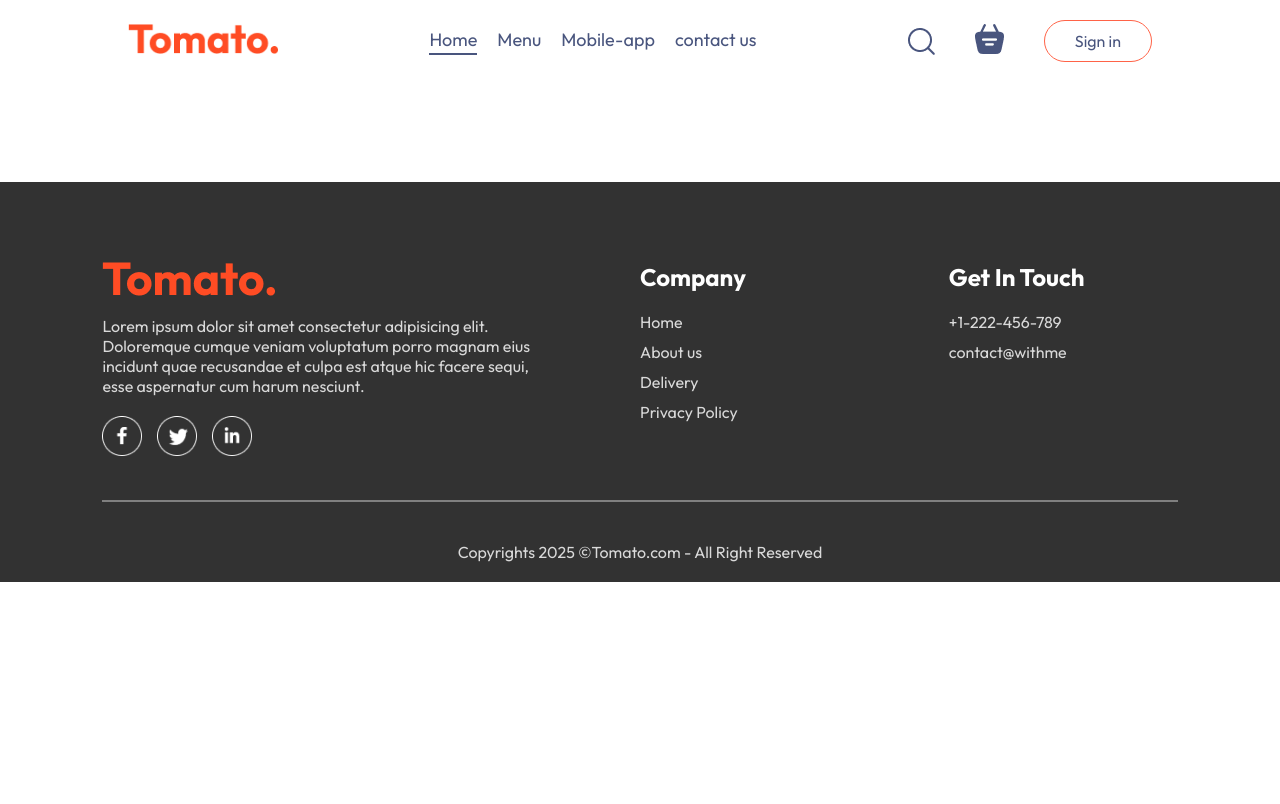
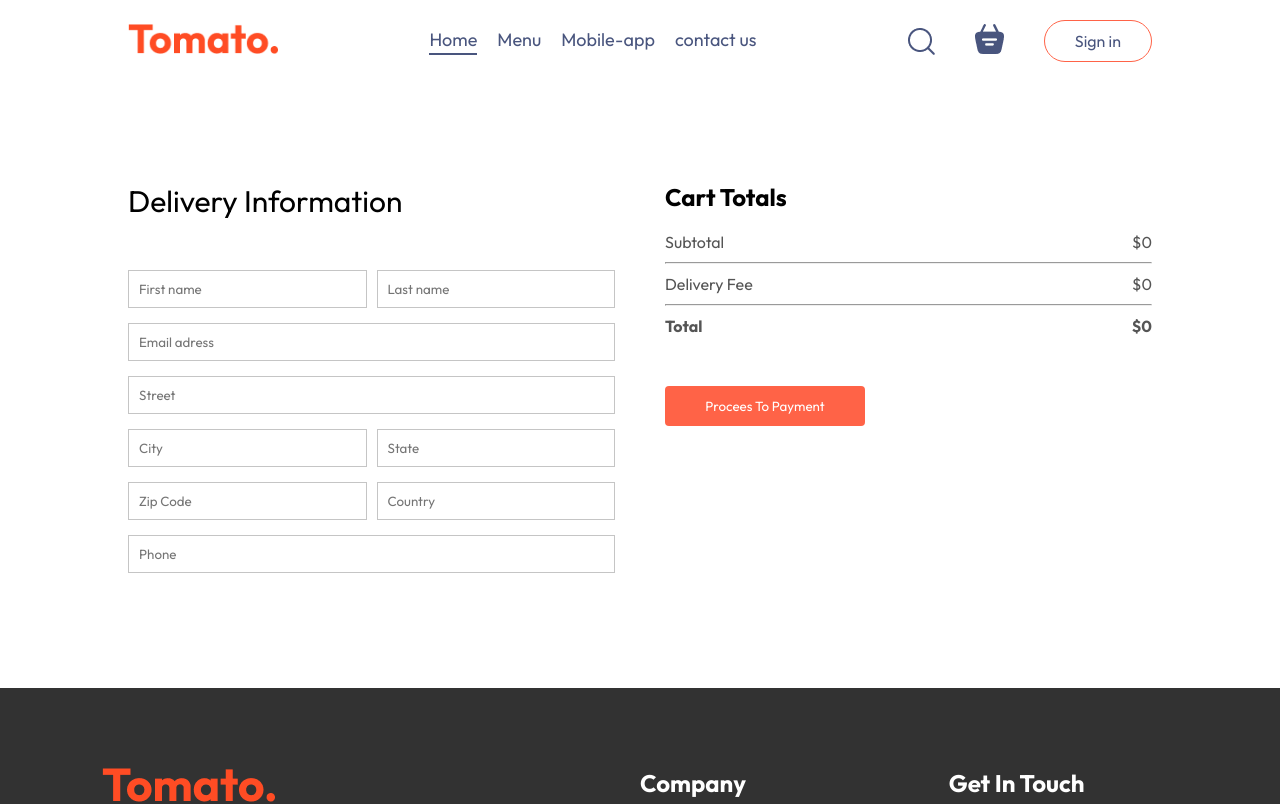
Before and after one commit to DeveloperAnurag26/Food-Website-In-Reactjs, a React (Vite) app: page /order in a window 1280 px wide. Shown: the top 804 px of the page. Built offline with nearby package versions, Linux system fonts and the light colour scheme.

Commit message:
added Proceed To Checkout Feature

```diff
--- a/src/Components/Navbar/Navbar.jsx
+++ b/src/Components/Navbar/Navbar.jsx
@@ -7,7 +7,7 @@
 const Navbar = ({setShowLogin}) => {
     const [menu, setmenu] = useState("Home")
 
-// const [getTotalCartAmount] = useContext(Storecontext);
+const {getTotalCartAmount} = useContext(Storecontext);
 
   return (
     <div className='navbar'>
@@ -22,7 +22,7 @@
             <img src={assets.search_icon} alt="" />
             <div className="navbar-search-icon">
                <Link to='/cart'><img src={assets.basket_icon} alt="" /></Link>
-                {/* <div className={getTotalCartAmount()===0?"":"dot"}> </div> */}
+                <div className={getTotalCartAmount()===0?"": "dot"}> </div>
             </div>
             <button onClick={()=>setShowLogin(true)}>Sign in</button>
         </div>
--- a/src/Components/Pages/Home/Cart/Cart.jsx
+++ b/src/Components/Pages/Home/Cart/Cart.jsx
@@ -2,10 +2,13 @@
 import './Cart.css'
 import { Storecontext } from '../../../../context/StoreContext'
 import { food_list } from '../../../../assets/assets';
+import { useNavigate } from 'react-router-dom';
 
 const Cart = () => {
 
   const { cartItems, foo_list, removeFromCart, getTotalCartAmount } = useContext(Storecontext);
+
+  const navigate = useNavigate();
   return (
 
 
@@ -58,17 +61,17 @@
       <hr />
       <div className="cart-total-details">
         <p>Delivery Fee</p>
-        <p>${2}</p>
+        <p>${getTotalCartAmount()===0?0:2}</p>
 
       </div>
       <hr />
       <div className="cart-total-details">
 <b>Total</b>
-<b>${getTotalCartAmount()+2}</b>
+<b>${getTotalCartAmount()===0?0:getTotalCartAmount()+2}</b>
       </div>
 
     </div>
-    <button>Procees To CheckOut</button>
+    <button onClick={()=> navigate('/order')}>Procees To CheckOut</button>
   </div>
   <div className="card-promocode">
 <div>
--- a/src/Components/Pages/PlaceOrder/PlaceOrder.css
+++ b/src/Components/Pages/PlaceOrder/PlaceOrder.css
@@ -0,0 +1,38 @@
+.place-order{
+    display: flex;
+    align-items: start;
+    justify-content: space-between;
+    gap: 50px;
+    margin-top:100px;
+}
+
+.place-order-left{
+    width: 100%;
+    max-width: max(30%, 500px);
+}
+.place-order-left .title{
+    font-size: 30px;
+    font-weight: 60px;
+    margin-bottom: 50px;
+}
+.place-order-left input{
+    margin-bottom: 15px;
+    width: 100%;
+    padding: 10px;
+    border: 1px solid #c5c5c5;
+    outline-color: tomato;
+
+}
+.place-order-left .multi-fields{
+    display: flex;
+    gap: 10px;
+
+}
+.place-order-right{
+    width: 100%;
+    max-width:  max(40%, 500px);
+}
+.place-order .cart-total button{
+    margin-top: 30px;
+
+}
--- a/src/Components/Pages/PlaceOrder/PlaceOrder.jsx
+++ b/src/Components/Pages/PlaceOrder/PlaceOrder.jsx
@@ -1,11 +1,55 @@
-import React from 'react'
+import React, { useContext } from 'react'
 import './PlaceOrder.css'
+import { Storecontext } from '../../../context/StoreContext'
 
 const PlaceOrder = () => {
+  const {getTotalCartAmount} = useContext(Storecontext)
   return (
+    <form className='place-order'>
+     <div className="place-order-left">
+      <p className='title'>Delivery Information</p>
+      <div className="multi-fields">
+        <input type="text" placeholder='First name' />
+        <input type="text" placeholder='Last name' />
+      </div>
+    <input type="email" placeholder='Email adress' />
+    <input type="text"  placeholder='Street'/>
+
+     <div className="multi-fields">
+        <input type="text" placeholder='City' />
+        <input type="text" placeholder='State' />
+      </div>
+       <div className="multi-fields">
+        <input type="text" placeholder='Zip Code' />
+        <input type="text" placeholder='Country' />
+      </div>
+      <input type="text" placeholder='Phone' />
+     </div>
+      <div className="place-order-right">
+ <div className="cart-total">
+    <h2>Cart Totals</h2>
     <div>
+    <div className="cart-total-details">
+<p>Subtotal</p>
+<p>${getTotalCartAmount()}</p>
+      </div>
+      <hr />
+      <div className="cart-total-details">
+        <p>Delivery Fee</p>
+        <p>${getTotalCartAmount()===0?0:2}</p>
+
+      </div>
+      <hr />
+      <div className="cart-total-details">
+<b>Total</b>
+<b>${getTotalCartAmount()===0?0:getTotalCartAmount()+2}</b>
+      </div>
 
     </div>
+    <button >Procees To Payment</button>
+  </div>
+      </div>
+    </form>
   )
 }
 
```
